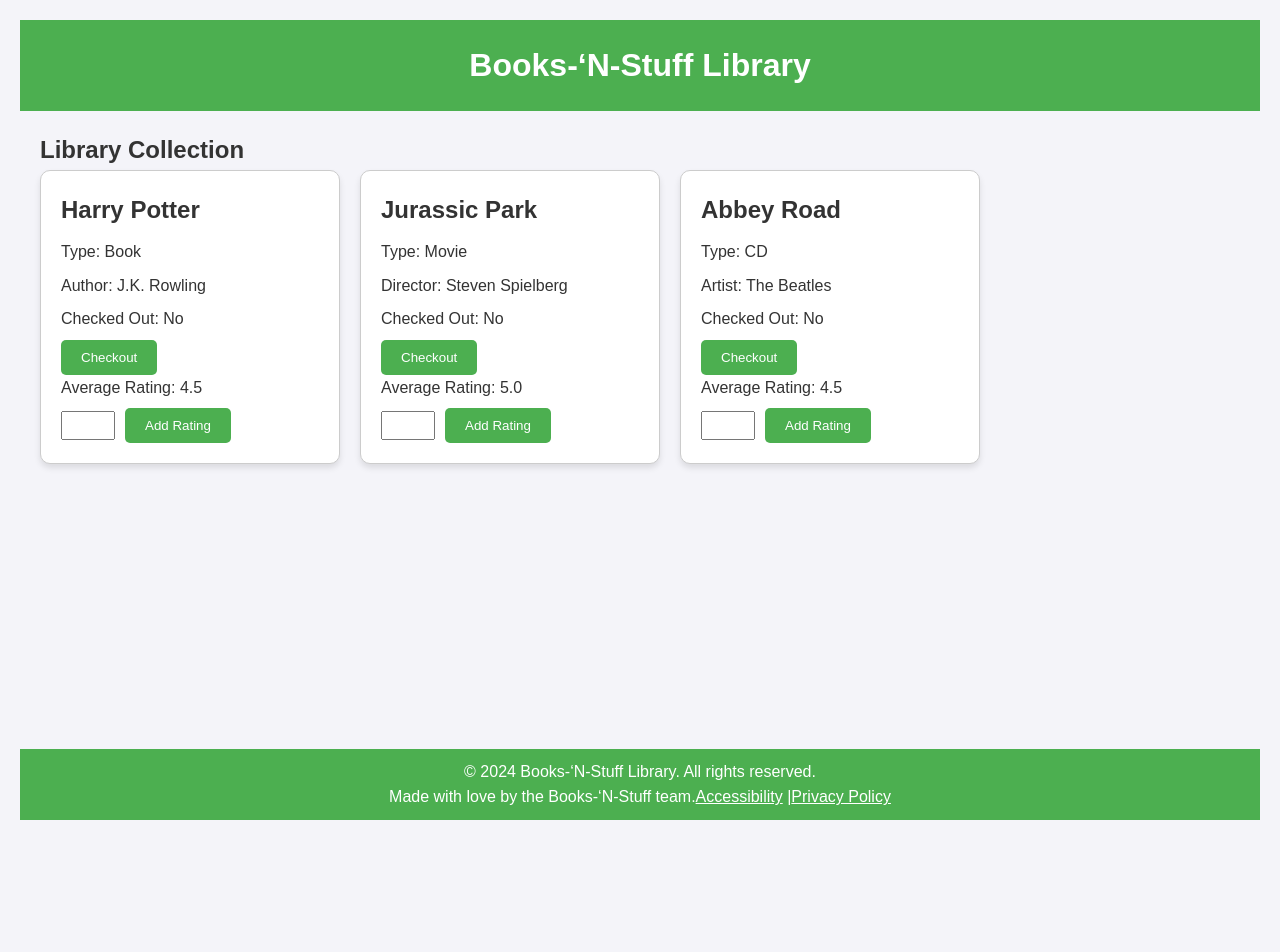
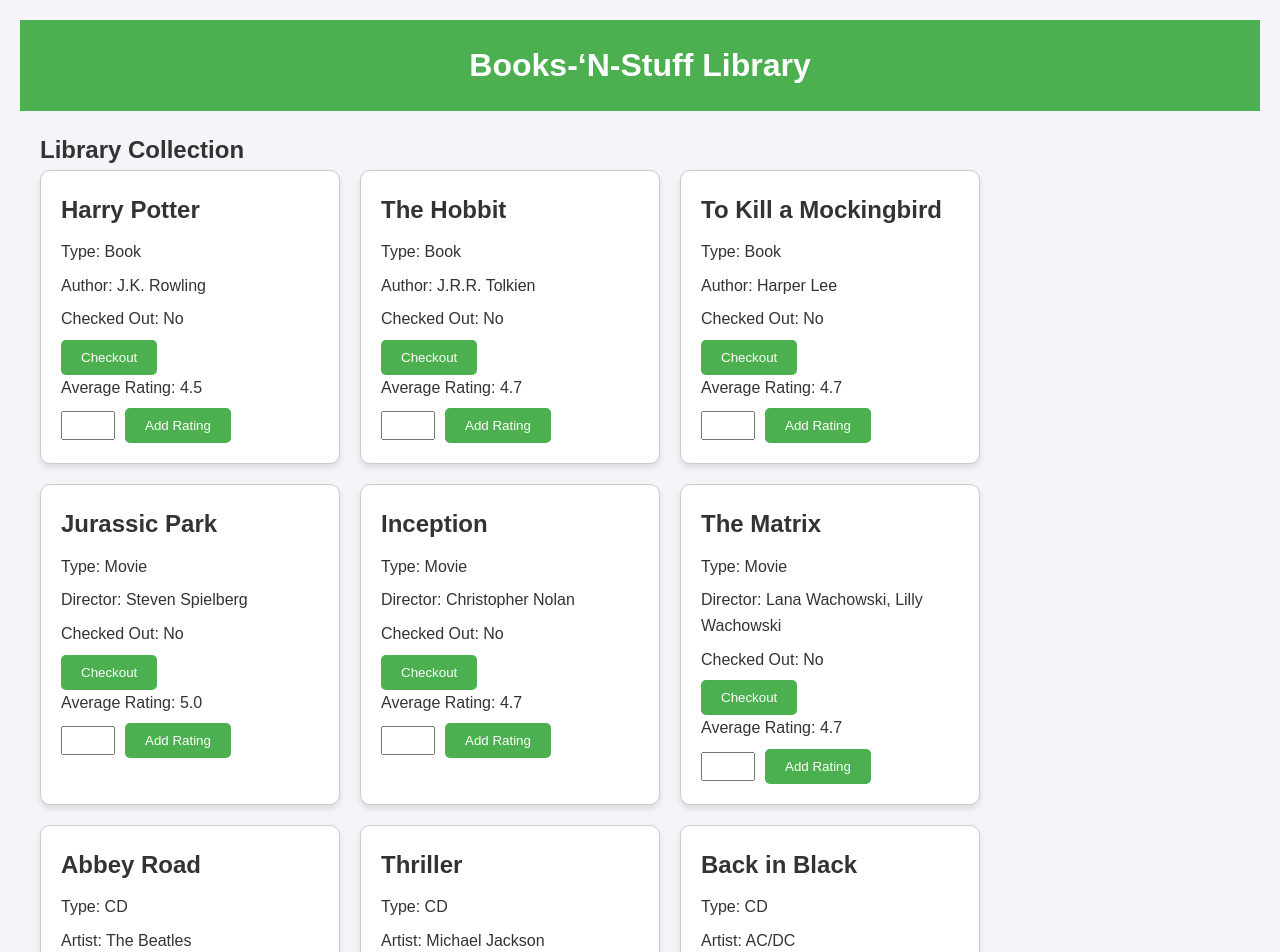
Before and after one commit to gladstone28/a-library-react-application, a React (Create React App) app: page / in a window 1280 px wide. Shown: the top 952 px of the page. Before the commit the page ends 840 px from the top, so only its background shows below. Built offline with nearby package versions, Linux system fonts and the light colour scheme.

Commit message:
modify Library.js to add more media

```diff
--- a/src/components/Library.js
+++ b/src/components/Library.js
@@ -1,5 +1,3 @@
-// Library.js
-
 import React, { useState } from 'react';
 import MediaList from './MediaList';
 
@@ -15,6 +13,22 @@
       ratings: [5, 4]
     },
     {
+      type: 'Book',
+      title: 'The Hobbit',
+      author: 'J.R.R. Tolkien',
+      pages: 310,
+      isCheckedOut: false,
+      ratings: [5, 5, 4]
+    },
+    {
+      type: 'Book',
+      title: 'To Kill a Mockingbird',
+      author: 'Harper Lee',
+      pages: 324,
+      isCheckedOut: false,
+      ratings: [4, 5, 5]
+    },
+    {
       type: 'Movie',
       title: 'Jurassic Park',
       director: 'Steven Spielberg',
@@ -23,12 +37,44 @@
       ratings: [5]
     },
     {
+      type: 'Movie',
+      title: 'Inception',
+      director: 'Christopher Nolan',
+      runTime: 148,
+      isCheckedOut: false,
+      ratings: [5, 4, 5]
+    },
+    {
+      type: 'Movie',
+      title: 'The Matrix',
+      director: 'Lana Wachowski, Lilly Wachowski',
+      runTime: 136,
+      isCheckedOut: false,
+      ratings: [5, 5, 4]
+    },
+    {
       type: 'CD',
       title: 'Abbey Road',
       artist: 'The Beatles',
       songs: ['Come Together', 'Something'],
       isCheckedOut: false,
       ratings: [5, 4]
+    },
+    {
+      type: 'CD',
+      title: 'Thriller',
+      artist: 'Michael Jackson',
+      songs: ['Thriller', 'Beat It', 'Billie Jean'],
+      isCheckedOut: false,
+      ratings: [5, 5, 5]
+    },
+    {
+      type: 'CD',
+      title: 'Back in Black',
+      artist: 'AC/DC',
+      songs: ['Back in Black', 'You Shook Me All Night Long'],
+      isCheckedOut: false,
+      ratings: [4, 5, 5]
     }
   ]);
 
```
